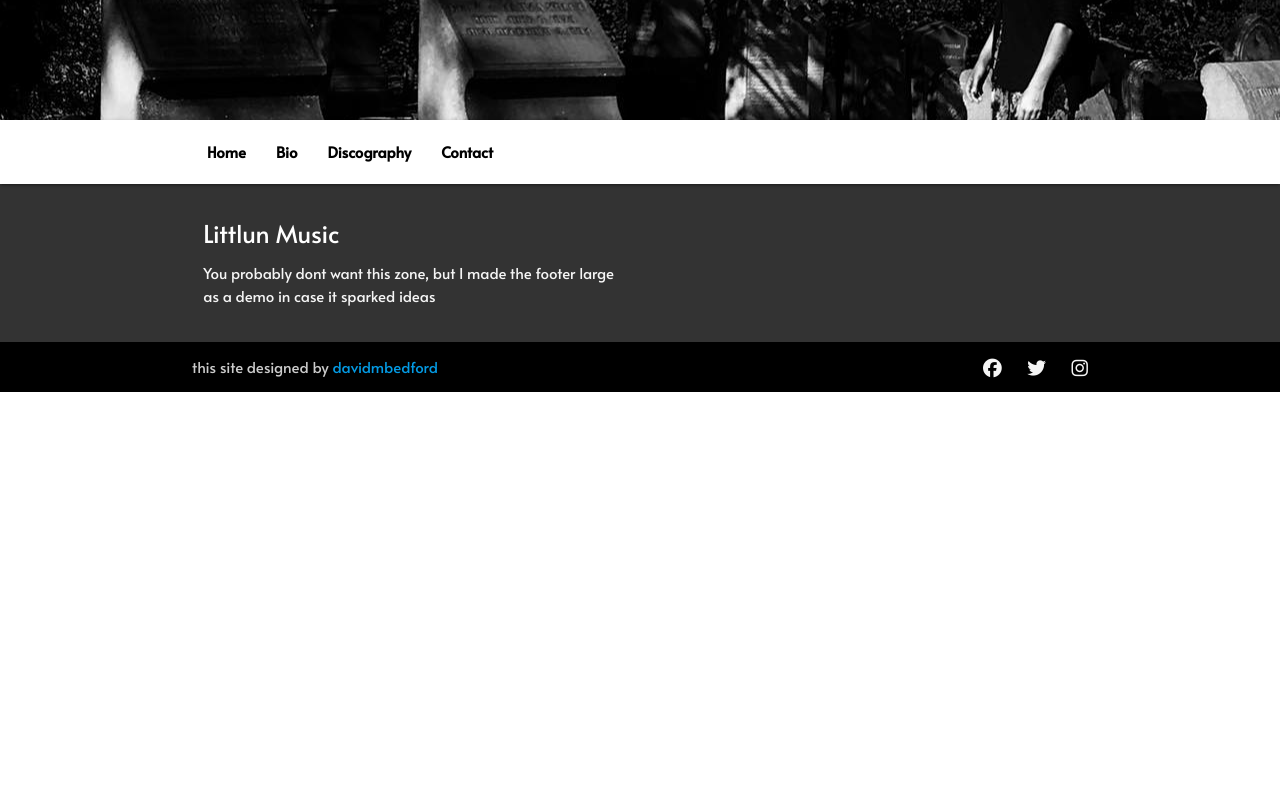
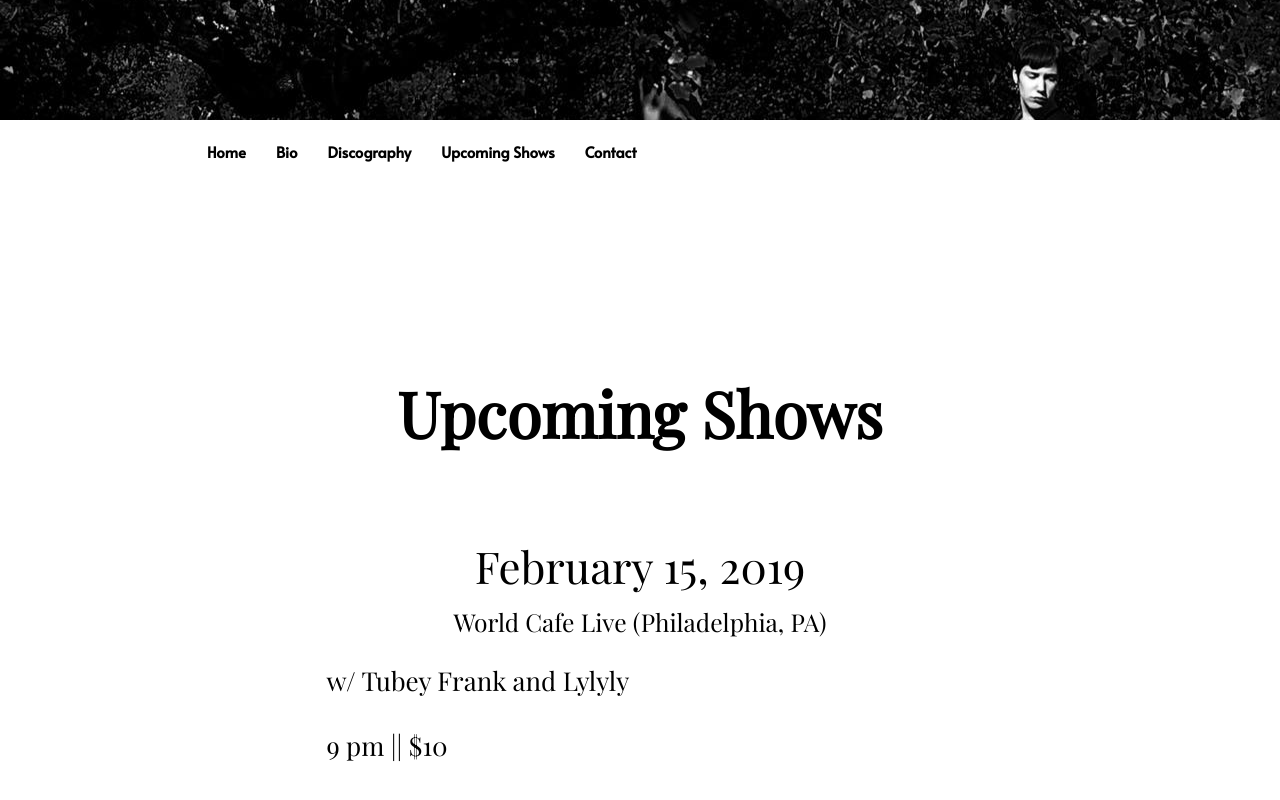
Before and after one commit to davidmbedford/littlunmusic, a React (Create React App) app: page /shows in a window 1280 px wide. Shown: the part 520-1320 px from the top of the page. Before the commit the page ends 912 px from the top, so only its background shows below. Built offline with nearby package versions, Linux system fonts and the light colour scheme; a web font is replaced by a local one.

Commit message:
whole screen initiated - including nav components

```diff
--- a/src/App.js
+++ b/src/App.js
@@ -6,6 +6,7 @@ import Parallax from './components/parallax/index.js';
 import Footer from './components/footer/index.js';
 import Home from './screens/home/index.js';
 import Biography from './screens/biography/index.js';
+import Shows from './screens/shows/index.js'
 import Discography from './screens/discography/index.js';
 import Contact from './screens/contact/index.js';
 
@@ -19,6 +20,7 @@ function App() {
           <Route exact path='/' component={Home} />
           <Route exact path='/biography' component={Biography} />
           <Route exact path='/discography' component={Discography} />
+          <Route exact path='/shows' component={Shows} />
           <Route exact path='/contact' component={Contact} />
         </Switch>
     <Footer />
--- a/src/components/navbar/index.js
+++ b/src/components/navbar/index.js
@@ -23,6 +23,7 @@ class Navbar extends Component {
                 <li><Link to='/'>Home</Link></li>
                 <li><Link to='/biography'>Bio</Link></li>
                 <li><Link to='/discography'>Discography</Link></li>
+                <li><Link to='/shows'>Upcoming Shows</Link></li>
                 <li><Link to='/contact'>Contact</Link></li>
               </ul>
               </div>
@@ -33,6 +34,7 @@ class Navbar extends Component {
                 <li><Link to='/'>Home</Link></li>
                 <li><Link to='/biography'>Bio</Link></li>
                 <li><Link to='/discography'>Discography</Link></li>
+                <li><Link to='/shows'>Upcoming Shows</Link></li>
                 <li><Link to='/contact'>Contact</Link></li>
             </ul>
           </>
--- a/src/screens/shows/index.js
+++ b/src/screens/shows/index.js
@@ -0,0 +1,23 @@
+import React from 'react';
+import './style.css';
+
+function Shows() {
+  return (
+    <div className="App">
+      <div className="App-header">
+        <div className="container">
+          <h1>Upcoming Shows</h1>
+            <br/>
+            <div className="container">
+              <h3>February 15, 2019</h3>
+              <h5>World Cafe Live (Philadelphia, PA)</h5>
+              <p>w/ Tubey Frank and Lylyly</p>
+              <p>9 pm || $10 </p>
+            </div>
+        </div>
+      </div>
+    </div>
+  );
+};
+
+export default Shows;
```
